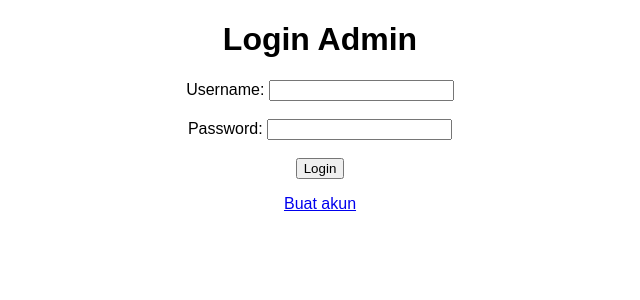
After one commit to Anz101/Web-Agenda, a PHP site: page /loginadmin.php in a window 1280 px wide. The commit adds this page. Shown: the top 300 px of the page, without its empty margins (320-960 px from the left). Run offline with PHP 8.4, Linux system fonts and the light colour scheme.

Commit message:
update halaman login

```diff
--- /dev/null
+++ b/loginadmin.php
@@ -0,0 +1,56 @@
+<?php
+session_start();
+
+include 'script.php';
+
+if(isset($_SESSION['admin'])) {
+    header("Location: indexadmin.php");
+    exit;
+}
+
+if($_SERVER["REQUEST_METHOD"] == "POST") {
+    $username = $_POST['username'];
+    $password = $_POST['password'];
+
+    // Mengecek ke database
+    $sql = "SELECT * FROM admins WHERE username='$username'";
+    $result = $koneksi->query($sql);
+
+    if ($result->num_rows > 0) {
+        $row = $result->fetch_assoc();
+        // Memverifikasi password
+        if(password_verify($password, $row['password'])) {
+            $_SESSION['admin'] = $username;
+            header("Location: indexadmin.php");
+            exit;
+        } else {
+            $error = "Username atau password salah.";
+        }
+    } else {
+        $error = "Username atau password salah.";
+    }
+}
+?>
+<!DOCTYPE html>
+<html lang="en">
+<head>
+    <meta charset="UTF-8">
+    <meta name="viewport" content="width=device-width, initial-scale=1.0">
+    <title>Login Admin</title>
+    <link rel="stylesheet" href="style.css">
+</head>
+<body>
+    <h1>Login Admin</h1>
+    <div id="app">
+        <?php if(isset($error)) echo "<p>$error</p>"; ?>
+        <form method="post">
+            <label for="username">Username:</label>
+            <input type="text" name="username" id="username" required><br><br>
+            <label for="password">Password:</label>
+            <input type="password" name="password" id="password" required><br><br>
+            <input type="submit" value="Login">
+        </form>
+        <p><a href="createaccount.php">Buat akun</a></p>
+    </div>
+</body>
+</html>
--- a/script.php
+++ b/script.php
@@ -47,4 +47,17 @@ if ($_SERVER["REQUEST_METHOD"] == "POST" && isset($_POST["delete"])) {
         echo "<br>Error: Gagal menghapus agenda.";
     }
 }
+
+function simpanakunBaru($username, $password) {
+    global $koneksi;
+
+    $password_hash = password_hash($password, PASSWORD_DEFAULT);
+    $sql = "INSERT INTO admins (username, password) VALUES ('$username', '$password_hash')";
+    if ($koneksi->query($sql) === TRUE) {
+        return true;
+    } else {
+        return false;
+    }
+}
+
 ?>
```
Also changed, not shown: createaccount.php (added, +45 -0 lines), indexadmin.php (+8 -0 lines).
